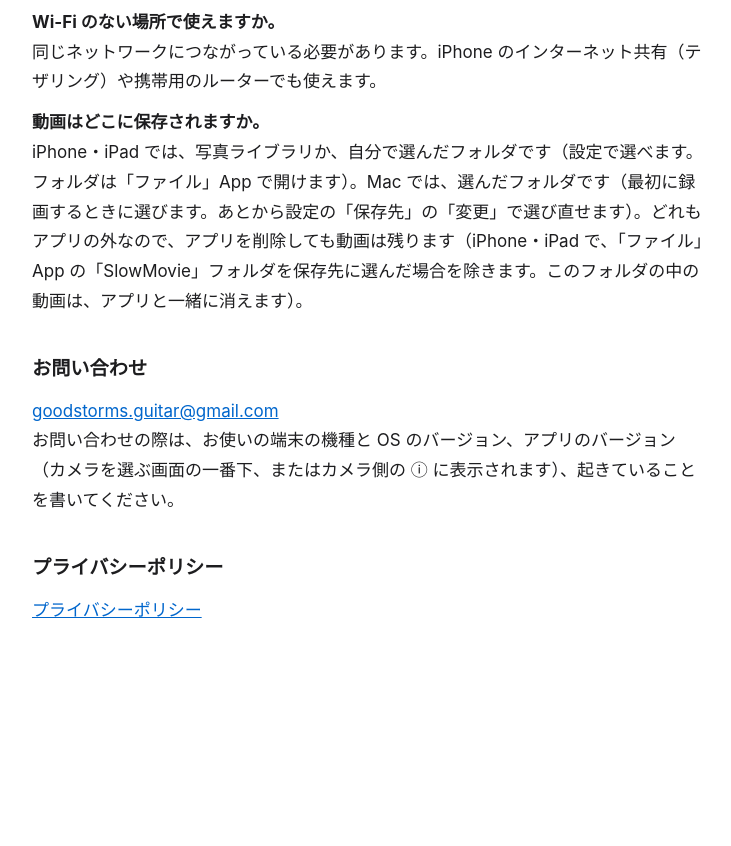
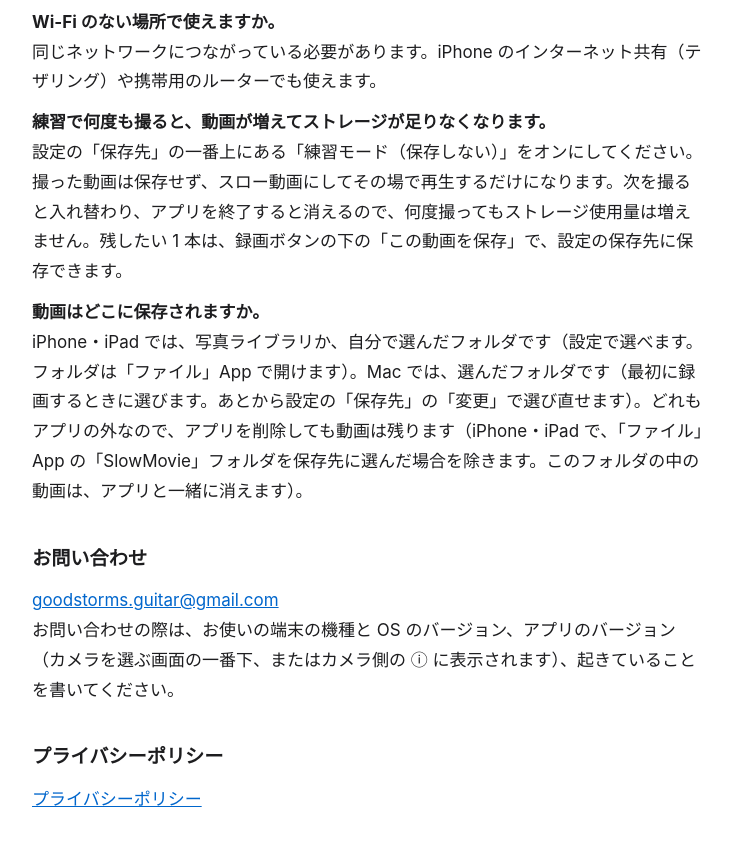
Before and after one commit to goodstorms/slowmovie-support, a plain HTML site: page ja/support.html in a window 1280 px wide. Shown: the part 2882-3728 px from the top of the page, without its empty margins (272-1003 px from the left). Before the commit the page ends 3583 px from the top, so only its background shows below. Drawn offline with Linux system fonts and the light colour scheme.

Commit message:
Support: practice mode

```diff
--- a/ja/support.html
+++ b/ja/support.html
@@ -80,6 +80,8 @@ Mac 版で音声ソースに「Macオーディオ」を選ぶと、L ch／R ch
 Mac 版の撮影設定で「音程を維持」をオフにすると、スロー変換をせず、iPhone から届いた動画をそのまま保存して、既定のプレイヤー（QuickTime Player など）で開きます（フル機能のときに選べます。デュアルで撮った動画は、オフでも変換します）。</p>
 <p><strong>Wi-Fi のない場所で使えますか。</strong><br>
 同じネットワークにつながっている必要があります。iPhone のインターネット共有（テザリング）や携帯用のルーターでも使えます。</p>
+<p><strong>練習で何度も撮ると、動画が増えてストレージが足りなくなります。</strong><br>
+設定の「保存先」の一番上にある「練習モード（保存しない）」をオンにしてください。撮った動画は保存せず、スロー動画にしてその場で再生するだけになります。次を撮ると入れ替わり、アプリを終了すると消えるので、何度撮ってもストレージ使用量は増えません。残したい 1 本は、録画ボタンの下の「この動画を保存」で、設定の保存先に保存できます。</p>
 <p><strong>動画はどこに保存されますか。</strong><br>
 iPhone・iPad では、写真ライブラリか、自分で選んだフォルダです（設定で選べます。フォルダは「ファイル」App で開けます）。Mac では、選んだフォルダです（最初に録画するときに選びます。あとから設定の「保存先」の「変更」で選び直せます）。どれもアプリの外なので、アプリを削除しても動画は残ります（iPhone・iPad で、「ファイル」App の「SlowMovie」フォルダを保存先に選んだ場合を除きます。このフォルダの中の動画は、アプリと一緒に消えます）。</p>
 <h2>お問い合わせ</h2>
```
Also changed, not shown: en/support.html (+2 -0 lines).
